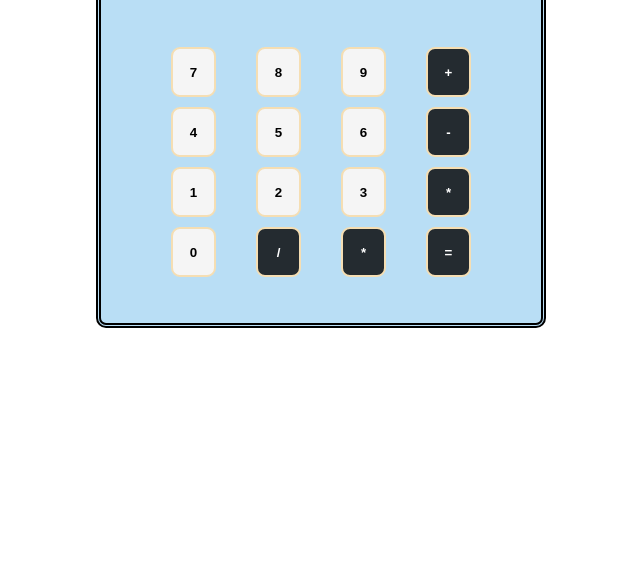
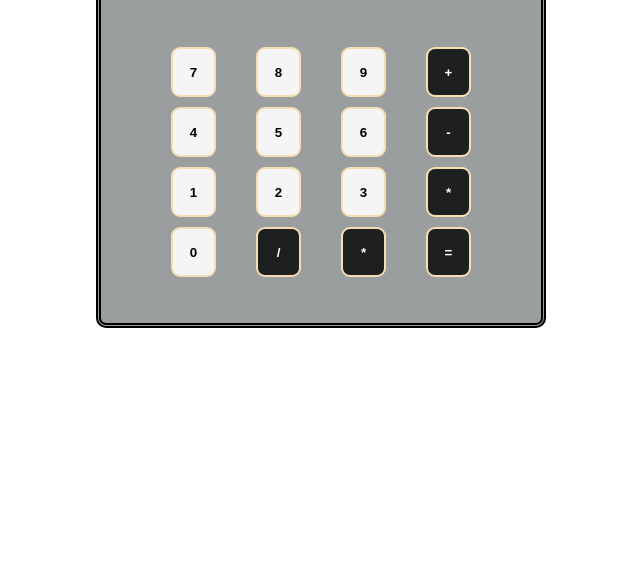
Before and after one commit to harshdamhase/calci1, a plain HTML site: page index.html in a window 1280 px wide. Shown: the part 222-800 px from the top of the page, without its empty margins (319-959 px from the left). Drawn offline with Linux system fonts and the light colour scheme.

```diff
--- a/index.html
+++ b/index.html
@@ -3,7 +3,7 @@
 <head>
     <style>
         .container {
-            background-color: #52ade667;;
+            background-color: #090f1267;;
             height: 400px;
             width: 400px;
             padding: 20px;
```
